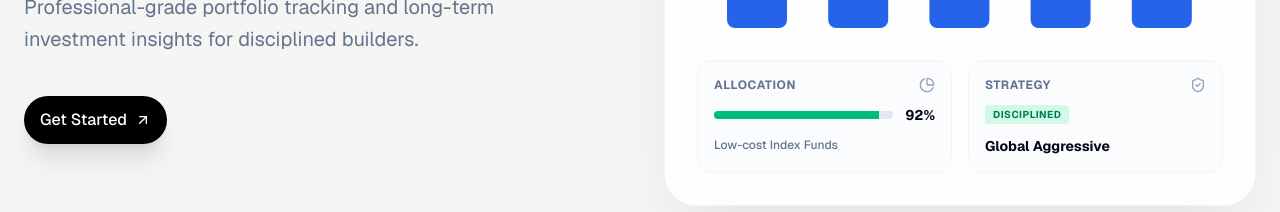
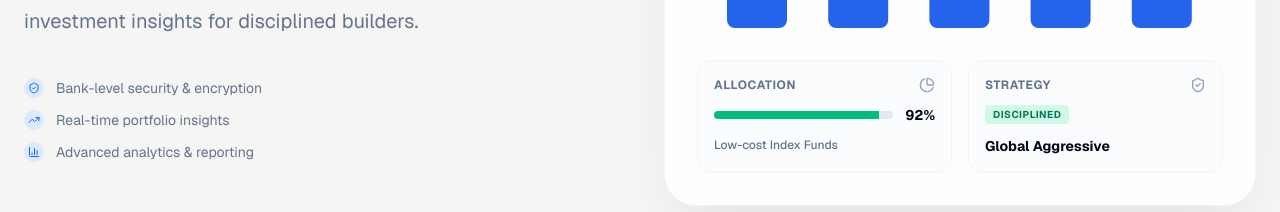
Before and after one commit to karl2522/WealthOS, a Next.js app in the folder frontend/: page / in a window 1280 px wide. Shown: the part 475-687 px from the top of the page. Built offline with nearby package versions, Linux system fonts and the light colour scheme; no server answers.

Commit message:
chore: changed hero section UI

```diff
--- a/frontend/components/landing-page/hero.tsx
+++ b/frontend/components/landing-page/hero.tsx
@@ -1,7 +1,5 @@
 import { HeroChart } from "@/components/hero-chart"
-import { Button } from "@/components/ui/button"
-import { ArrowUpRight, BarChart3, PieChart, ShieldCheck, TrendingUp } from "lucide-react"
-import Link from "next/link"
+import { BarChart3, PieChart, ShieldCheck, TrendingUp } from "lucide-react"
 
 export default function HeroSection() {
     return (
@@ -23,15 +21,25 @@ export default function HeroSection() {
                             Professional-grade portfolio tracking and long-term investment insights for disciplined builders.
                         </p>
                     </div>
-                    <div className="flex items-center gap-4 pt-2">
-                        <Link href="/register">
-                            <Button
-                                size="lg"
-                                className="rounded-full px-10 h-12 text-base bg-black hover:bg-black/90 text-white gap-2 shadow-xl hover:shadow-2xl hover:-translate-y-0.5 transition-all cursor-pointer"
-                            >
-                                Get Started <ArrowUpRight className="w-5 h-5" />
-                            </Button>
-                        </Link>
+                    <div className="flex flex-col gap-3 pt-2">
+                        <div className="flex items-center gap-3 text-sm">
+                            <div className="flex items-center justify-center w-5 h-5 rounded-full bg-blue-100 text-blue-600">
+                                <ShieldCheck className="w-3 h-3" />
+                            </div>
+                            <span className="text-muted-foreground">Bank-level security & encryption</span>
+                        </div>
+                        <div className="flex items-center gap-3 text-sm">
+                            <div className="flex items-center justify-center w-5 h-5 rounded-full bg-blue-100 text-blue-600">
+                                <TrendingUp className="w-3 h-3" />
+                            </div>
+                            <span className="text-muted-foreground">Real-time portfolio insights</span>
+                        </div>
+                        <div className="flex items-center gap-3 text-sm">
+                            <div className="flex items-center justify-center w-5 h-5 rounded-full bg-blue-100 text-blue-600">
+                                <BarChart3 className="w-3 h-3" />
+                            </div>
+                            <span className="text-muted-foreground">Advanced analytics & reporting</span>
+                        </div>
                     </div>
                 </div>
                 <div className="relative animate-in fade-in slide-in-from-right-8 duration-1000 delay-200">
```
